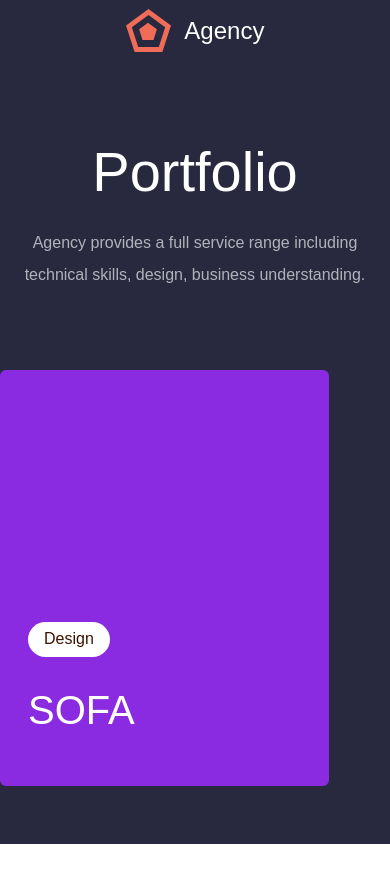
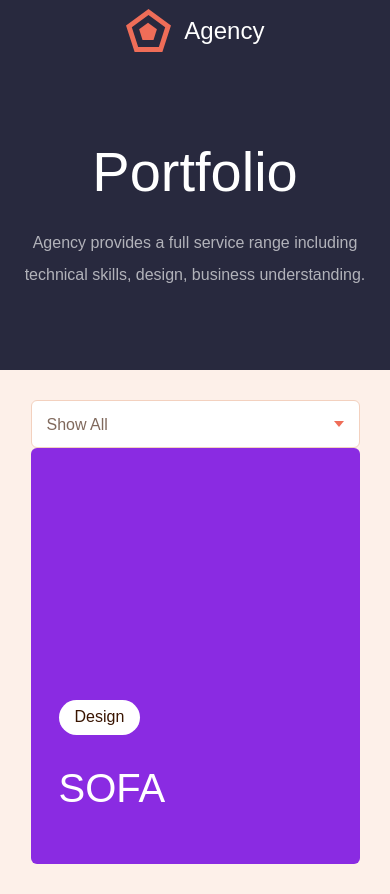
Before and after one commit to lipnitskaite/Agency-Portfolio, a React (Create React App) app: page / in a window 390 px wide. Before the commit the page ends 844 px from the top, so only its background shows below. Built offline with nearby package versions, Linux system fonts and the light colour scheme.

Commit message:
feat: handle cards filter layout for mobile

```diff
--- /dev/null
+++ b/src/blocks/cards-filter/cards-filter.css
@@ -0,0 +1,22 @@
+.cards-filter {
+  appearance: none;
+  -webkit-appearance: none;
+  -moz-appearance: none;
+  -ms-appearane: none;
+  box-sizing: border-box;
+  min-width: 320px;
+  width: 329px;
+  height: 48px;
+  border-radius: 6px;
+  border: 1px solid #F3D1BF;
+  background: white url(../../images/Triangle.svg) no-repeat;
+  background-position: calc(100% - 15px) center;
+  padding: 15px;
+  font-size: 16px;
+  font-weight: 400;
+  color: rgba(57, 20, 0, .64);
+}
+
+.cards-filter::-ms-expand {
+  display: none;
+}
--- /dev/null
+++ b/src/blocks/cards/cards.css
@@ -0,0 +1,4 @@
+.cards {
+  box-sizing: border-box;
+  width: 329px;
+}
--- /dev/null
+++ b/src/blocks/main/main.css
@@ -0,0 +1,11 @@
+.main {
+  box-sizing: border-box;
+  min-width: 320px;
+  width: 100%;
+  background-color: #FDF0E9;
+  padding: 30px 20px;
+  margin: 0 auto;
+  display: flex;
+  flex-direction: column;
+  align-items: center;
+}
--- a/src/components/Main.js
+++ b/src/components/Main.js
@@ -9,6 +9,13 @@ function Main() {
         <p className='lead__paragraph'>Agency provides a full service range including technical skills, design, business understanding.</p>
       </section>
       <section className='main'>
+        <select className='cards-filter'>
+          <option className='cards-filter__item'>Show All</option>
+          <option className='cards-filter__item'>Design</option>
+          <option className='cards-filter__item'>Branding</option>
+          <option className='cards-filter__item'>Illustration</option>
+          <option className='cards-filter__item'>Motion</option>
+        </select>
         <div className="cards">
           <Card />
         </div>
--- a/src/index.css
+++ b/src/index.css
@@ -17,10 +17,20 @@
 @import url(./blocks/header/__nav/header__nav.css);
 @import url(./blocks/header/__nav-item/header__nav-item.css);
 
-/* Lead Block */
+/* Lead Section */
 @import url(./blocks/lead/lead.css);
 @import url(./blocks/lead/__title/lead__title.css);
 @import url(./blocks/lead/__paragraph/lead__paragraph.css);
+
+/* Main Section */
+@import url(./blocks/main/main.css);
+
+/* Cards Block */
+@import url(./blocks/cards/cards.css);
+
+/* Cards-Filter Block */
+@import url(./blocks/cards-filter/cards-filter.css);
+@import url(./blocks/cards-filter/__item/cards-filter__item.css);
 
 /* Card Block */
 @import url(./blocks/card/card.css);
```
Also changed, not shown: src/blocks/cards-filter/__item/cards-filter__item.css (added), src/images/Triangle.svg (added).
